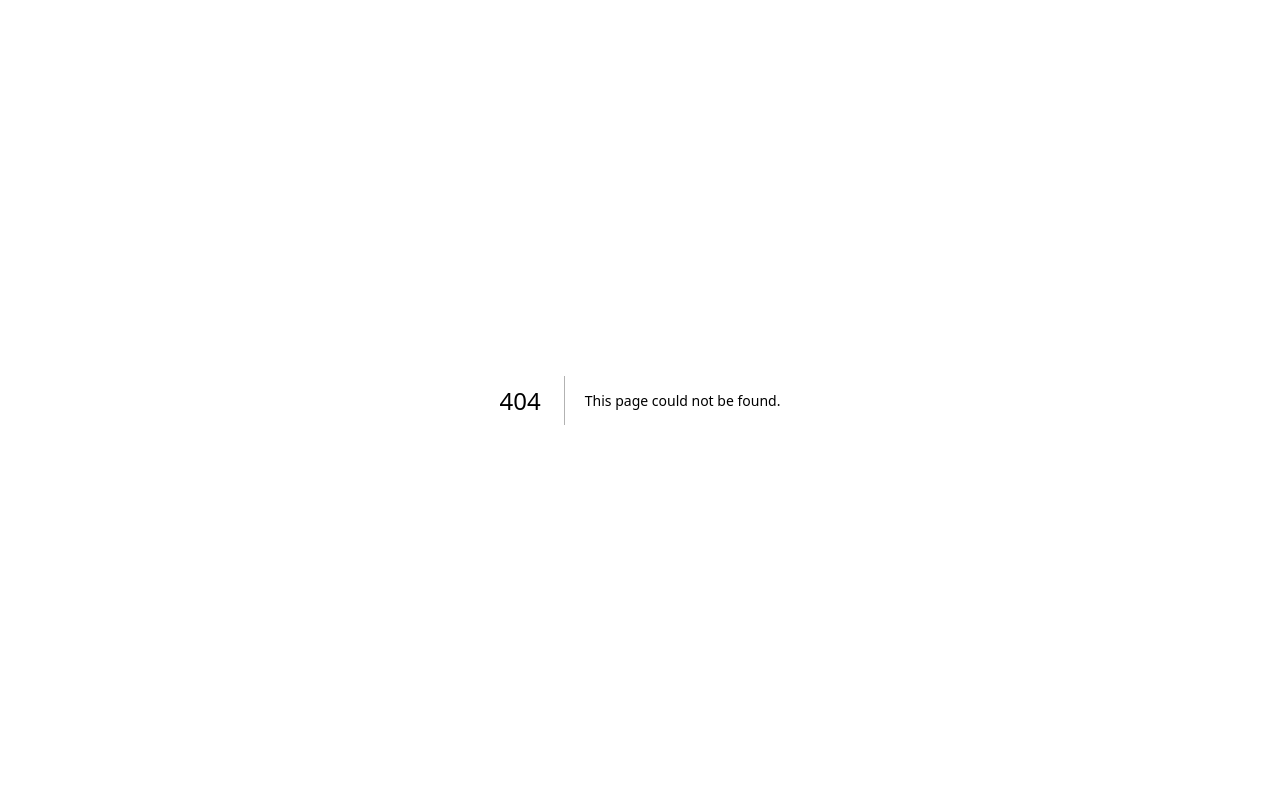
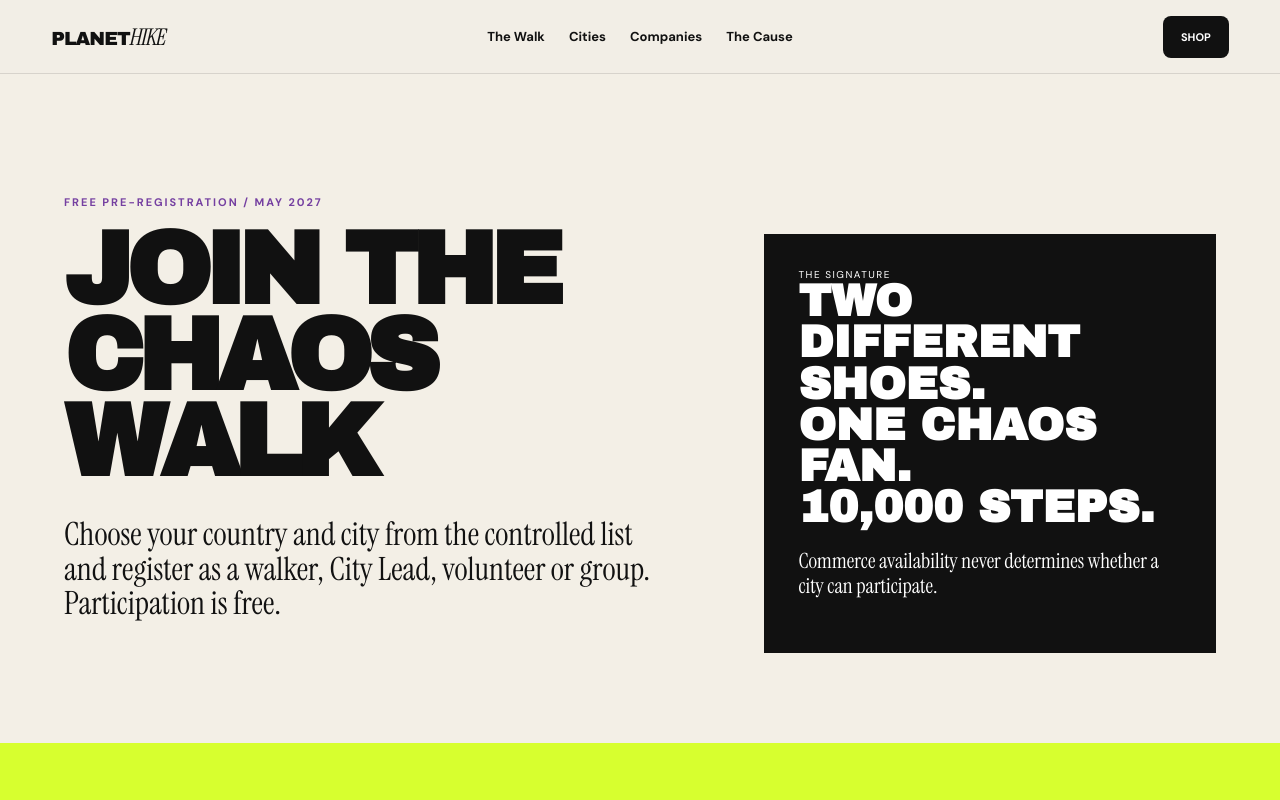
Before and after one commit to unikmo/planethike, a Next.js app: page /join in a window 1280 px wide. Before the commit this address had no page. Shown: the top 800 px of the page. Built offline with nearby package versions, Linux system fonts and the light colour scheme.

Commit message:
Add join conversion SEO page

```diff
--- /dev/null
+++ b/app/join/page.tsx
@@ -0,0 +1,4 @@
+import type { Metadata } from 'next';
+import PreregisterForm from '../PreregisterForm';
+export const metadata: Metadata={title:'Join The Chaos Walk Free | May 2027 | PlanetHike',description:'Pre-register free for The Chaos Walk in May 2027. Choose your country and city, then join as a walker, City Lead, volunteer or group.',alternates:{canonical:'/join'}};
+export default function Page(){return <main className="seoPage"><header className="seoHeader"><a className="brand" href="/">PLANET<span>HIKE</span></a><nav><a href="/the-chaos-walk">The Walk</a><a href="/cities">Cities</a><a href="/companies">Companies</a><a href="/the-cause">The Cause</a></nav><a className="seoHeaderCta" href="/shop">Shop</a></header><section className="seoHero"><div><p className="seoEyebrow">FREE PRE-REGISTRATION / MAY 2027</p><h1>Join The Chaos Walk</h1><p className="seoLead">Choose your country and city from the controlled list and register as a walker, City Lead, volunteer or group. Participation is free.</p></div><aside className="seoHeroCard"><span>THE SIGNATURE</span><strong>TWO DIFFERENT SHOES.<br/>ONE CHAOS FAN.<br/>10,000 STEPS.</strong><p>Commerce availability never determines whether a city can participate.</p></aside></section><section className="joinSection" style={{minHeight:'auto',paddingTop:70}}><PreregisterForm/></section></main>}
```
